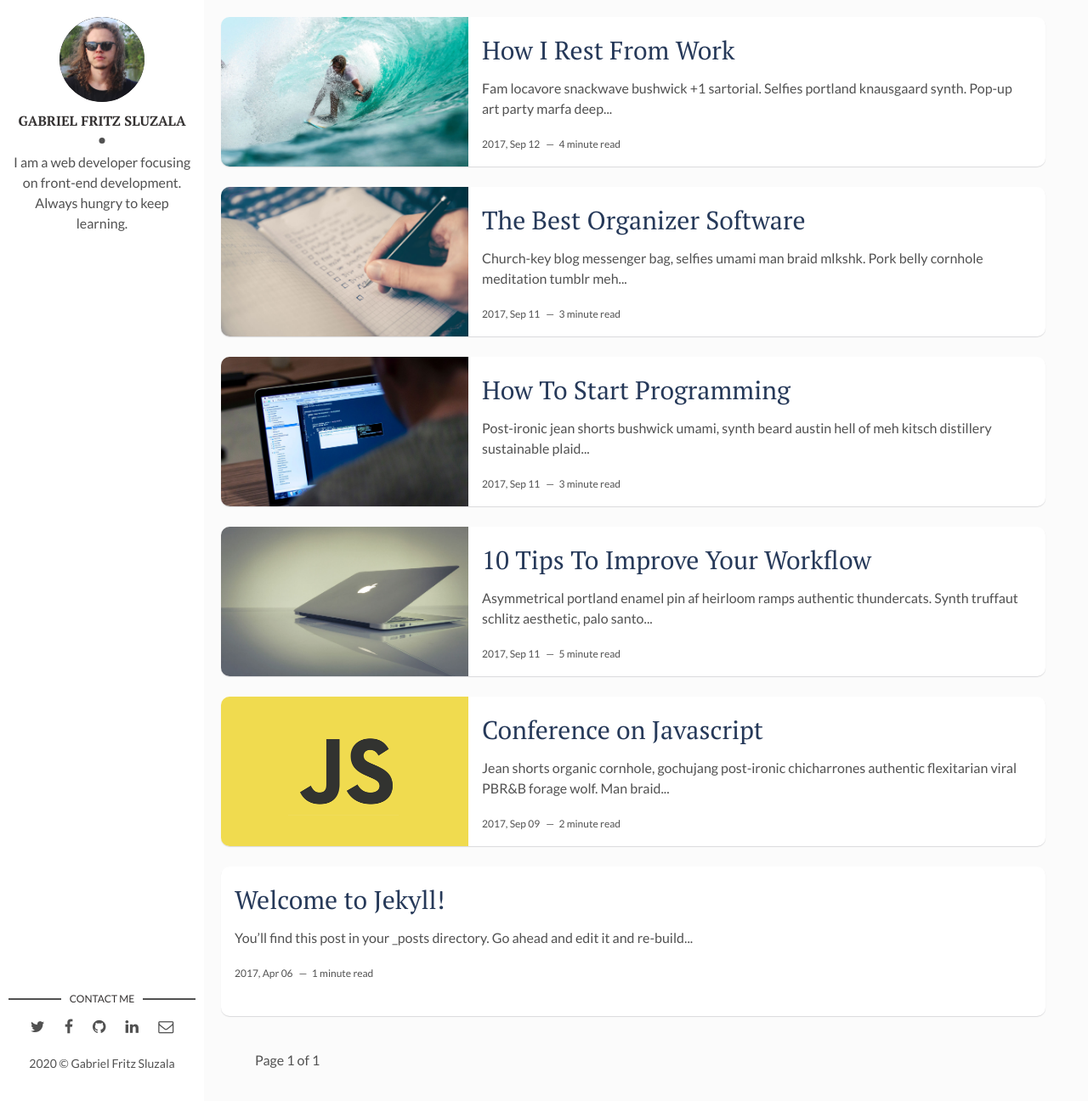
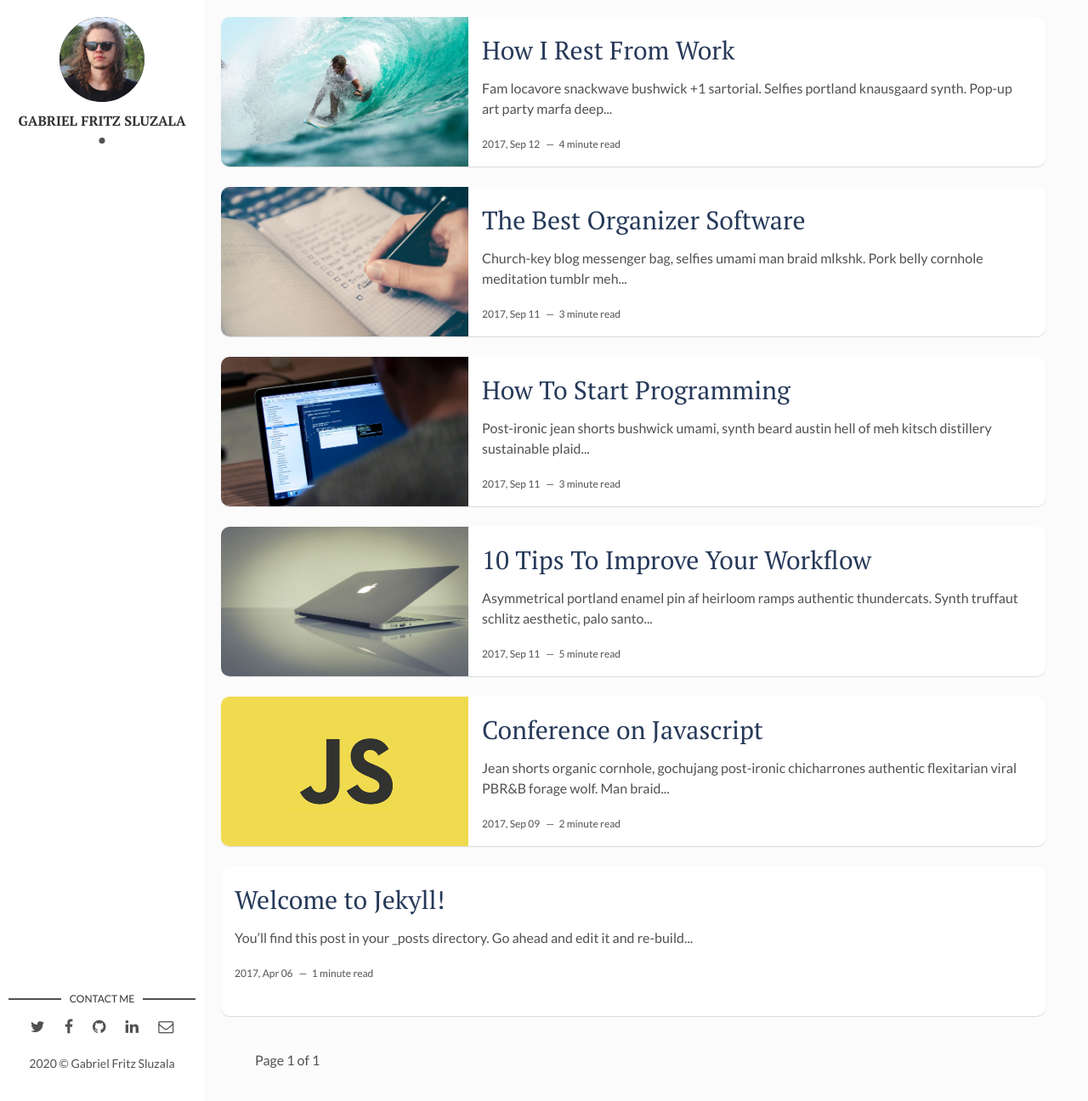
Before and after one commit to GabrielFritz/GabrielFritz.github.io, a Jekyll site: the page built from index.html, in a window 1280 px wide and 1296 px high. Shown: the whole window at 85% size. Built offline with Jekyll 4.4.1, drawn with Linux system fonts in a browser that asks for light colours; the list of posts is cut into pages by our own code; part of the change alters nothing that is shown.

Commit message:
Update _config.yml

```diff
--- a/_config.yml
+++ b/_config.yml
@@ -8,7 +8,7 @@ site-twitter:
 # Author Settings
 author: Gabriel Fritz Sluzala
 author-img: gabriel-fritz-sluzala.png
-about-author: I am a web developer focusing on front-end development. Always hungry to keep learning. # add description
+# about-author: I am a web developer focusing on front-end development. Always hungry to keep learning. # add description
 # social-twitter:
 # social-facebook:
 social-github: GabrielFritz
```
